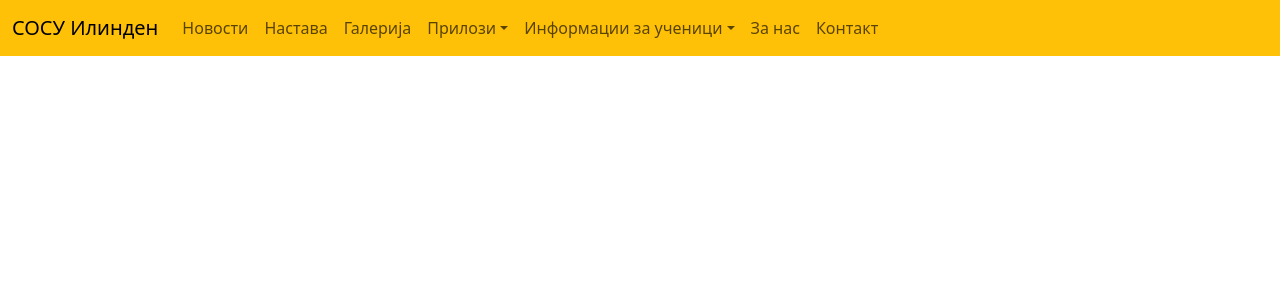
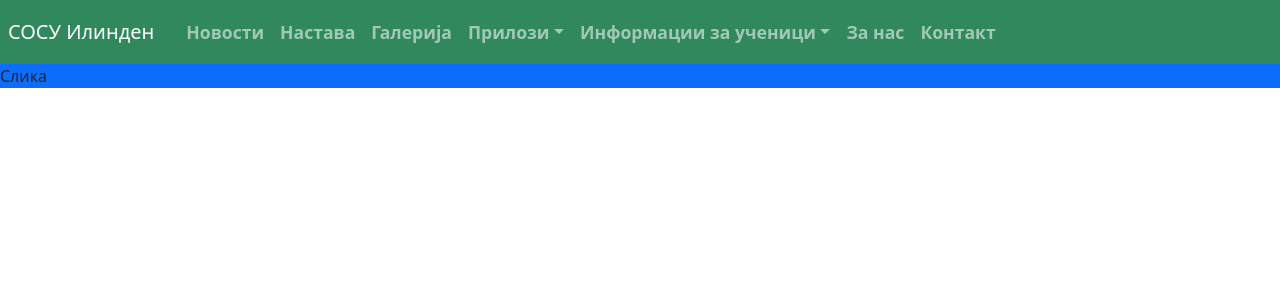
Before and after one commit to Shack-de-Shnaek/massum-school-website, a Django app: page /en/ in a window 1280 px wide. Shown: the top 300 px of the page. Run offline with Django 4.2, Linux system fonts and the light colour scheme; some libraries are stand-ins or nearby versions.

Commit message:
changes to navbar, other minor changes

```diff
--- a/main/models.py
+++ b/main/models.py
@@ -21,7 +21,7 @@ class ArticleImage(models.Model):
 
 class Slider(models.Model):
     position = models.CharField(max_length=50, blank=False, null=False, verbose_name=_('Позиција'))
-    position_slug = models.SlugField(max_length=50, blank=False, null=False, verbose_name=_('Позиција слаг'))
+    position_slug = models.SlugField(max_length=50, blank=False, null=False, unique=True, verbose_name=_('Позиција слаг'))
 
     class Meta:
         verbose_name = _('Слајдер')
@@ -38,7 +38,7 @@ class SliderImage(models.Model):
 
 class GalleryCategory(models.Model):
     name = models.CharField(max_length=50, blank=False, null=False, verbose_name=_('Име'))
-    name_slug = models.SlugField(max_length=50, blank=False, null=False, verbose_name=_('Име слаг'))
+    name_slug = models.SlugField(max_length=50, blank=False, null=False, unique=True, verbose_name=_('Име слаг'))
 
     class Meta:
         verbose_name = _('Категорија за галерија')
--- a/static/css/global.css
+++ b/static/css/global.css
@@ -1,3 +1,43 @@
 :root {
     font-size: 16px;
+    --primary-green: #30885C;
+    --light-green: #4ABF85;
+    --yellow: #FFCC33;
 }
+
+nav {
+    height: 4rem;
+}
+
+nav > div {
+    min-height: 4rem;
+}
+
+.navbar-collapse.show {
+    top: 4rem;
+}
+
+.navbar-brand {
+    font-size: 1.25rem;
+}
+
+.nav-item a {
+    font-size: 1.1rem;
+    font-weight: bold;
+}
+
+main {
+    margin-top: 4rem;
+}
+
+.bg-primary-green {
+    background-color: var(--primary-green);
+}
+
+.bg-light-green {
+    background-color: var(--light-green);
+}
+
+.bg-yellow {
+    background-color: var(--yellow);
+}
--- a/templates/index.html
+++ b/templates/index.html
@@ -1,5 +1,6 @@
 {% extends "layout/base.html" %}
+{% load i18n %}
 
 {% block content %}
-    <p class="bg-primary">hello</p>
+    <p class="bg-primary">{% translate 'Слика' %}</p>
 {% endblock %}
--- a/templates/layout/base.html
+++ b/templates/layout/base.html
@@ -18,7 +18,9 @@
 
     {% include 'layout/navbar.html' %}
 
-    {% block content %}
-    {% endblock %}
+    <main>
+        {% block content %}
+        {% endblock %}
+    </main>
 </body>
 </html>
--- a/templates/layout/navbar.html
+++ b/templates/layout/navbar.html
@@ -1,14 +1,16 @@
 {% load i18n %}
 
-<nav class="navbar navbar-expand-lg position-fixed vw-100 navbar-light bg-warning">
-    <div class="container-fluid">
-        <a href="{% url 'index' %}" class="navbar-brand">{% translate 'СОСУ Илинден' %}</a>
+<nav class="navbar navbar-expand-lg position-fixed vw-100 top-0 left-0 p-0 navbar-dark bg-primary-green">
+    <div class="container-fluid p-0">
+        <div class="px-2">
+            <a href="{% url 'index' %}" class="navbar-brand">{% translate 'СОСУ Илинден' %}</a>
 
-        <button class="navbar-toggler" type="button" data-bs-toggle="collapse" data-bs-target="#navbarCollapse">
-            <span class="navbar-toggler-icon"></span>
-        </button>
+            <button class="navbar-toggler ms-auto" type="button" data-bs-toggle="collapse" data-bs-target="#navbarCollapse">
+                <span class="navbar-toggler-icon"></span>
+            </button>
+        </div>
 
-        <div class="collapse navbar-collapse" id="navbarCollapse">
+        <div class="collapse navbar-collapse w-100 bg-primary-green" id="navbarCollapse">
             <ul class="navbar-nav">
                 <li class="nav-item">
                     <a href="" class="nav-link">{% translate 'Новости' %}</a>
```
Also changed, not shown: locales/en/LC_MESSAGES/django.po, locales/sq/LC_MESSAGES/django.po, main/migrations/0005_alter_gallerycategory_name_slug_and_more.py (added), 3 other files.
